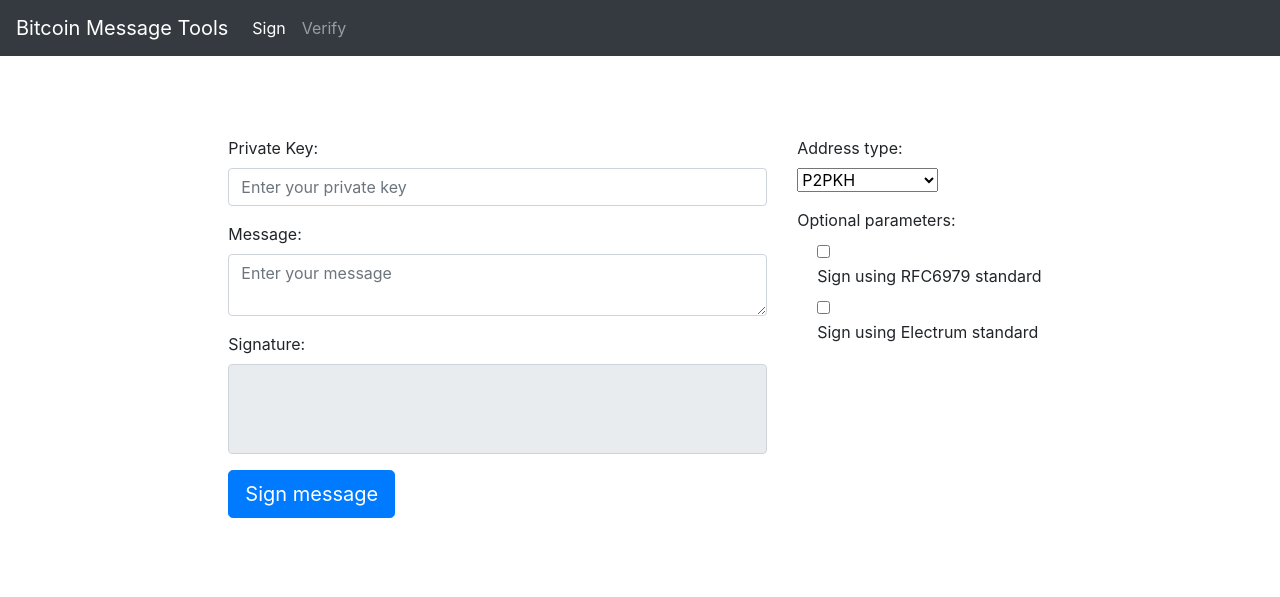
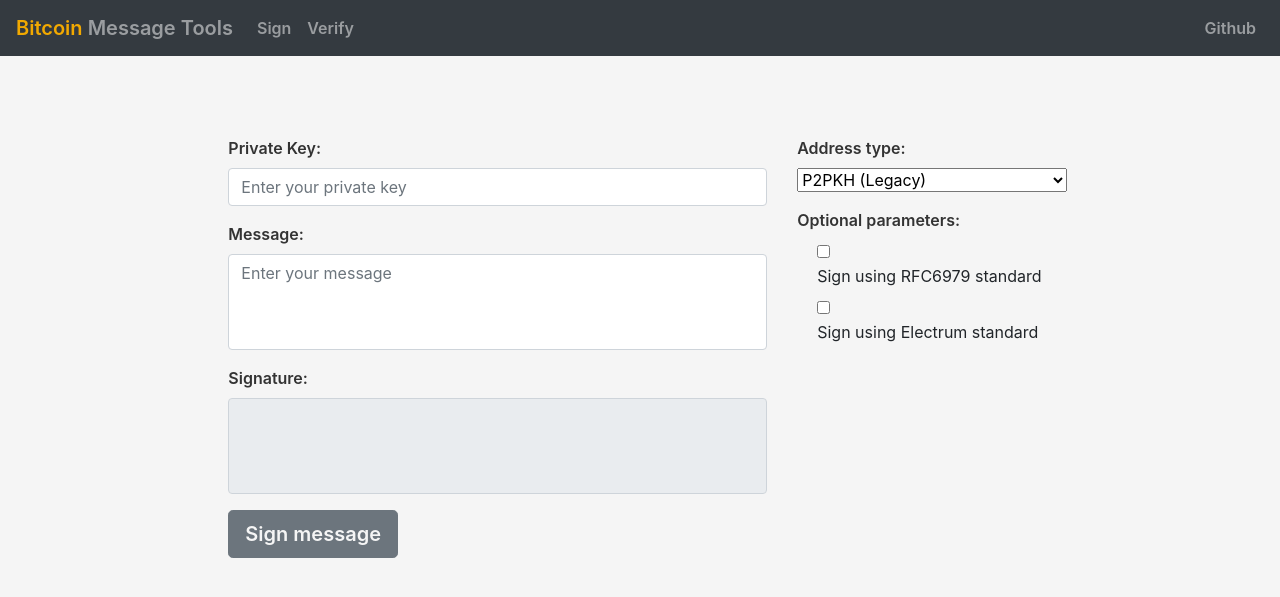
Before and after one commit to shadowy-pycoder/BitcoinMessageTools, a Flask app: page / in a window 1280 px wide. Shown: the top 597 px of the page. Run offline with Flask 2, Linux system fonts and the light colour scheme; some libraries are stand-ins or nearby versions.

Commit message:
added CSS styling

```diff
--- a/BitcoinMessageTools/website/forms.py
+++ b/BitcoinMessageTools/website/forms.py
@@ -12,7 +12,7 @@ class SignForm(FlaskForm):
     address_type = SelectField(
         label='Address Type',
         validators=[DataRequired()],
-        choices=[('p2pkh', 'P2PKH'), ('p2wpkh-p2sh', 'P2WPKH-P2SH'), ('p2wpkh', 'P2WPKH')]
+        choices=[('p2pkh', 'P2PKH (Legacy)'), ('p2wpkh-p2sh', 'P2WPKH-P2SH (Nested SegWit)'), ('p2wpkh', 'P2WPKH (SegWit)')]
     )
     message = TextAreaField(
         label='Message',
--- /dev/null
+++ b/BitcoinMessageTools/website/static/css/style.css
@@ -0,0 +1,57 @@
+body {
+    background-color: whitesmoke;
+}
+
+
+main {
+    margin: 5rem auto 0;
+}
+
+.navbar-dark .navbar-brand {
+    font-weight: 600;
+    color: rgba(255, 255, 255, .5);
+}
+
+.navbar-dark .navbar-brand:hover,
+.navbar-dark .navbar-brand:hover {
+    color: #f5f5f5;
+}
+
+span.bitcoin-logo {
+    color: #f2a900;
+}
+
+.navbar-dark .navbar-nav .nav-link {
+    font-weight: 600;
+}
+
+.navbar-dark .navbar-nav .nav-link:focus,
+.navbar-dark .navbar-nav .nav-link:hover {
+    color: #f2a900;
+    font-weight: 600;
+}
+
+label.title {
+
+    color: #333;
+    font-weight: 600;
+}
+
+.btn {
+    font-weight: 600;
+}
+
+.btn-secondary {
+    color: whitesmoke;
+}
+
+.alert {
+    font-weight: 600;
+
+}
+
+textarea.form-control {
+
+    resize: none;
+    height: 6rem;
+}
--- a/BitcoinMessageTools/website/templates/base.html
+++ b/BitcoinMessageTools/website/templates/base.html
@@ -9,31 +9,31 @@
     <!-- Bootstrap CSS -->
     <link rel="stylesheet" href="https://cdn.jsdelivr.net/npm/bootstrap@4.3.1/dist/css/bootstrap.min.css"
         integrity="sha384-ggOyR0iXCbMQv3Xipma34MD+dH/1fQ784/j6cY/iJTQUOhcWr7x9JvoRxT2MZw1T" crossorigin="anonymous">
+    <link rel="stylesheet" href="{{ url_for('static', filename='/css/style.css') }}">
+
 
     <title>{% block title %}Base Page{% endblock %}</title>
 </head>
-<!-- <style>
-    body {
-        background: url("{{url_for('static', filename='bitcoin-btc-logo-30.png')}}");
-        background-repeat: no-repeat;
-        background-size: 1500px 1500px;
-    }
-</style> -->
 
-<body id="body">
+
+<body>
     <nav class="navbar navbar-expand-lg navbar-dark bg-dark">
-        <a class="navbar-brand" href="#">Bitcoin Message Tools</a>
+        <a class="navbar-brand" href=""><span class="bitcoin-logo">Bitcoin</span> Message Tools</a>
         <button class="navbar-toggler" type="button" data-toggle="collapse" data-target="#navbarNav">
             <span class="navbar-toggler-icon"></span>
         </button>
         <div class="collapse navbar-collapse" id="navbarNav">
             <ul class="navbar-nav">
-                <li class="nav-item active">
-                    <a class="nav-link" href="{{url_for('views.sign_page')}}">Sign <span
-                            class="sr-only">(current)</span></a>
+                <li class="nav-item">
+                    <a class="nav-link" href="{{url_for('views.sign_page')}}">Sign</a>
                 </li>
                 <li class="nav-item">
                     <a class="nav-link" href="{{url_for('views.verify_page')}}">Verify</a>
+                </li>
+            </ul>
+            <ul class="navbar-nav ml-auto">
+                <li class="nav-item">
+                    <a class="nav-link" href="https://github.com/shadowy-pycoder" target="blank">Github</a>
                 </li>
             </ul>
         </div>
@@ -58,7 +58,7 @@
     {% endif %}
     {% endwith %}
     </div>
-    {% block content %}Base Content{% endblock %}
+    <main>{% block content %}Base Content{% endblock %}</main>
 
     <!-- Optional JavaScript -->
     <!-- jQuery first, then Popper.js, then Bootstrap JS -->
--- a/BitcoinMessageTools/website/templates/sign.html
+++ b/BitcoinMessageTools/website/templates/sign.html
@@ -3,42 +3,46 @@
 {% block content %}
 
 
-<div class="container col-lg-8 controls" style="margin-top: 80px;">
+<div class="container col-lg-8 controls">
     <form method="POST" class="form-horizontal">
         {{ form.hidden_tag() }}
         <div class="row">
             <div class="col-sm-8">
 
                 <div class="form-group">
-                    <label for="private_key">Private Key:</label>
+
+                    <label class="title" for="private_key">Private Key:</label>
                     {{ form.private_key(class="form-control", placeholder="Enter your private key",
                     spellcheck="false")
                     }}
                 </div>
 
                 <div class="form-group">
-                    <label for="message">Message:</label>
-                    {{ form.message(class="form-control", placeholder="Enter your message") }}
+                    <label class="title" for="message">Message:</label>
+                    {{ form.message(class="form-control", spellcheck="false", placeholder="Enter your message") }}
                 </div>
+
                 <div class="form-group">
-                    <label for="signature">Signature:</label>
-                    {{ form.signature(class="form-control", spellcheck="false", readonly="readonly",
-                    style="resize:none;height: 90px") }}
+                    <label class="title" for="signature">Signature:</label>
+                    {{ form.signature(class="form-control", spellcheck="false", readonly="readonly",) }}
                 </div>
-                {{ form.submit(class="btn btn-lg btn-primary") }}
+                {{ form.submit(class="btn btn-lg btn-secondary") }}
 
             </div>
 
 
             <div class="col-sm-4">
+
                 <div class="form-group">
-                    <label for="address_type">Address type:</label>
+                    <label class="title" for="address_type">Address type:</label>
                     <br>
-                    {{ form.address_type() }}
+                    {{ form.address_type(class="address_type", id="address_type") }}
                 </div>
 
                 <div class="form-group">
-                    <label for="optional_parameters">Optional parameters:</label>
+
+                    <label class="title" for="optional_parameters">Optional parameters:</label>
+
                     <div class="form-check">
                         {{ form.deterministic() }}
                         <label class="form-check-label" for="defaultCheck1">
@@ -52,6 +56,7 @@
                             {{form.electrum.label}}
                         </label>
                     </div>
+
                 </div>
             </div>
         </div>
--- a/BitcoinMessageTools/website/views.py
+++ b/BitcoinMessageTools/website/views.py
@@ -19,11 +19,11 @@ def sign_page():
                 electrum=sign_form.electrum.data,
             )
         except bmt.PrivateKeyError as err:
-            flash(f'Private key is invalid: {err}', 'danger')
+            flash(f'Private key is invalid. {err}', 'danger')
         except bmt.SignatureError as err:
-            flash(f'Signature is invalid: {err}', 'danger')
+            flash(f'Signature is invalid. {err}', 'danger')
         except bmt.PointError as err:
-            flash(f'Point is invalid: {err}', 'danger')
+            flash(f'Point is invalid. {err}', 'danger')
         else:
             flash(f"Message is signed succesfully with address: {address}", 'success')
             sign_form.signature.data = signature
@@ -42,11 +42,11 @@ def verify_page():
                 electrum=verify_form.electrum.data,
             )
         except bmt.PrivateKeyError as err:
-            flash(f'Private key is invalid: {err}', 'danger')
+            flash(f'Private key is invalid. {err}', 'danger')
         except bmt.SignatureError as err:
-            flash(f'Signature is invalid: {err}', 'danger')
+            flash(f'Signature is invalid. {err}', 'danger')
         except bmt.PointError as err:
-            flash(f'Point is invalid: {err}', 'danger')
+            flash(f'Point is invalid. {err}', 'danger')
         else:
             if verified:
                 flash(result, 'success')
```
Also changed, not shown: BitcoinMessageTools/website/templates/verify.html (+9 -10 lines), BitcoinMessageTools/website/static/Bitcoin-Btc-Currency-Bitcoin-Logo-Btc-Logo-Crypto-6219386.png (deleted), BitcoinMessageTools/website/static/img/bitcoin-btc-logo-10.png (renamed from BitcoinMessageTools/website/static/bitcoin-btc-logo-10.png), BitcoinMessageTools/website/static/img/bitcoin-btc-logo-30.png (renamed from BitcoinMessageTools/website/static/bitcoin-btc-logo-30.png), BitcoinMessageTools/website/static/img/bitcoin-btc-logo-50.png (renamed from BitcoinMessageTools/website/static/bitcoin-btc-logo-50.png), BitcoinMessageTools/website/static/img/bitcoin-btc-logo.png (renamed from BitcoinMessageTools/website/static/bitcoin-btc-logo.png).
